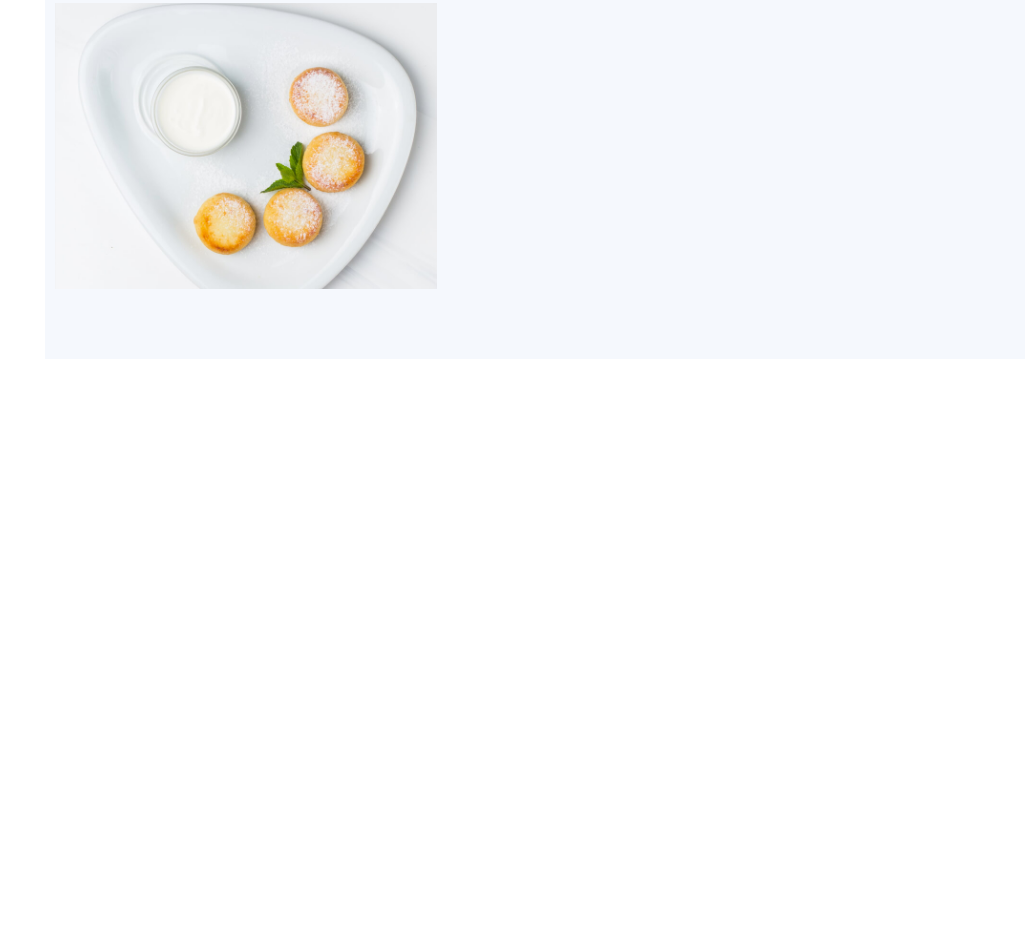
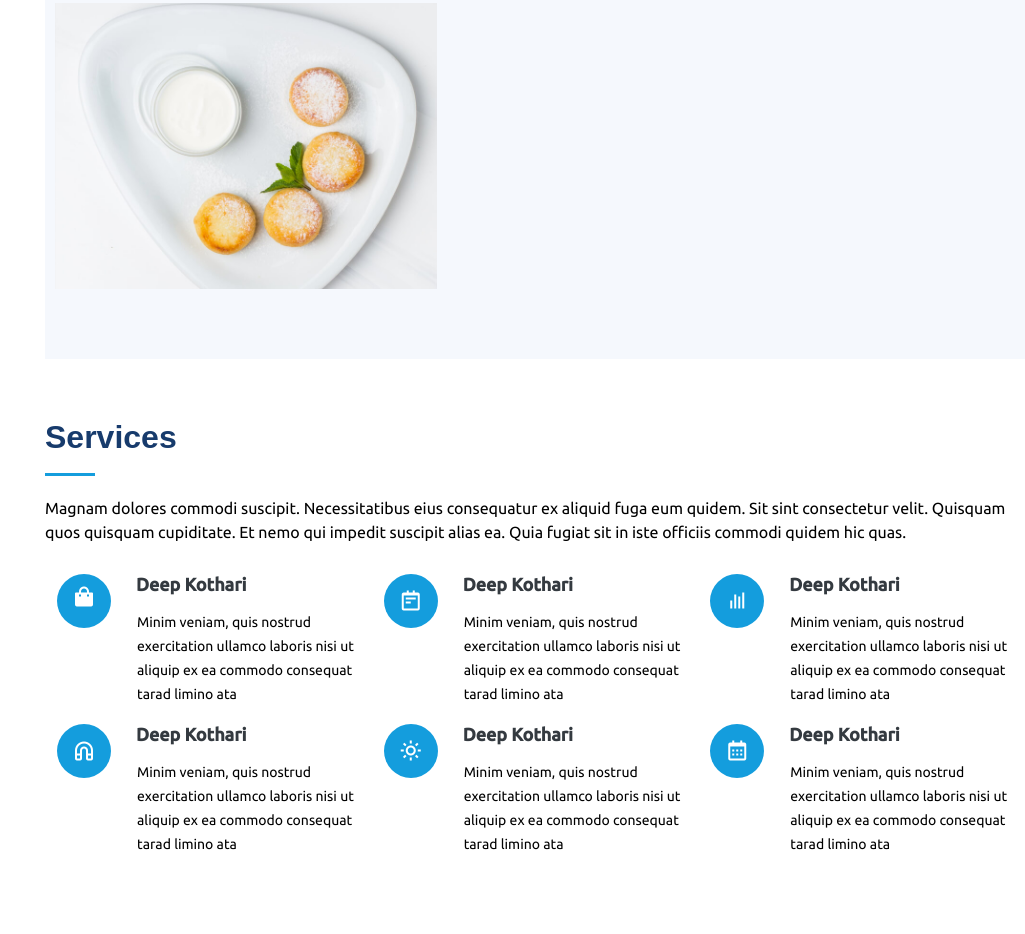
Before and after one commit to deepk2891/portfolio-1, a plain HTML site: page index.html in a window 1280 px wide. Shown: the part 3365-4299 px from the top of the page, without its empty margins (255-1280 px from the left). Before the commit the page ends 3724 px from the top, so only its background shows below. Drawn offline with nearby package versions, Linux system fonts and the light colour scheme.

Commit message:
added services section

```diff
--- a/css/style.css
+++ b/css/style.css
@@ -457,3 +457,56 @@ strong {
 }
 
 /* ----------------------  /portfolio  ---------------------------------------- */
+/* ----------------------  services  ---------------------------------------- */
+.servicebox {
+  height: 130px;
+  width: 33.33%;
+  margin-bottom: 20px;
+  padding: 0 12px;
+}
+.services .servicebox:hover {
+}
+.services .icon {
+  float: left;
+  display: flex;
+  align-items: center;
+  justify-content: center;
+  width: 54px;
+  height: 54px;
+  background: #149ddd;
+  border-radius: 50%;
+  transition: 0.5s;
+}
+.services .icon i {
+  color: #fff;
+  font-size: 24px;
+  line-height: 0;
+  cursor: pointer;
+}
+/* .services .icon i:hover {
+  background-color: #149ddd;
+  color: #ffffff;
+  border: 1px solid #149ddd;
+} */
+.services .title a {
+  color: #343a40;
+  font-size: 18px;
+  font-weight: 700;
+  line-height: 21px;
+  text-decoration-style: solid;
+  margin-left: 25px;
+  margin-bottom: 15px;
+}
+.services .desc {
+  padding: 0;
+}
+.services .desc p {
+  margin-top: 15px;
+  margin-left: 80px;
+  line-height: 24px;
+  font-size: 14px;
+  font-weight: 400;
+  width: auto;
+  text-align: start;
+}
+/* ----------------------  /services  ---------------------------------------- */
--- a/index.html
+++ b/index.html
@@ -347,7 +347,85 @@
         </section>
         <!-- ---------------------- /PORTFOLIO SECTION ---------------------------------------- -->
         <!-- ---------------------- SERVICES SECTION ---------------------------------------- -->
-
+        <section class="services" id="services">
+          <div class="container">
+            <div class="section-title">
+              <h2>Services</h2>
+              <p>
+                Magnam dolores commodi suscipit. Necessitatibus eius consequatur
+                ex aliquid fuga eum quidem. Sit sint consectetur velit. Quisquam
+                quos quisquam cupiditate. Et nemo qui impedit suscipit alias ea.
+                Quia fugiat sit in iste officiis commodi quidem hic quas.
+              </p>
+            </div>
+            <div class="row">
+              <div class="servicebox">
+                <div class="icon">
+                  <a><i class="bx bxs-shopping-bag"></i></a>
+                </div>
+                <div class="title"><a href="">Deep Kothari</a></div>
+                <div class="desc">
+                  <p>
+                    Minim veniam, quis nostrud exercitation ullamco laboris nisi
+                    ut aliquip ex ea commodo consequat tarad limino ata
+                  </p>
+                </div>
+              </div>
+              <div class="servicebox">
+                <div class="icon"><i class="bx bx-notepad"></i></div>
+                <div class="title"><a href="">Deep Kothari</a></div>
+                <div class="desc">
+                  <p>
+                    Minim veniam, quis nostrud exercitation ullamco laboris nisi
+                    ut aliquip ex ea commodo consequat tarad limino ata
+                  </p>
+                </div>
+              </div>
+              <div class="servicebox">
+                <div class="icon"><i class="bx bx-bar-chart"></i></div>
+                <div class="title"><a href="">Deep Kothari</a></div>
+                <div class="desc">
+                  <p>
+                    Minim veniam, quis nostrud exercitation ullamco laboris nisi
+                    ut aliquip ex ea commodo consequat tarad limino ata
+                  </p>
+                </div>
+              </div>
+              <div class="servicebox">
+                <div class="icon">
+                  <i class="bx bx-magnet bx-flip-vertical"></i>
+                </div>
+                <div class="title"><a href="">Deep Kothari</a></div>
+                <div class="desc">
+                  <p>
+                    Minim veniam, quis nostrud exercitation ullamco laboris nisi
+                    ut aliquip ex ea commodo consequat tarad limino ata
+                  </p>
+                </div>
+              </div>
+              <div class="servicebox">
+                <div class="icon"><i class="bx bx-sun"></i></div>
+                <div class="title"><a href="">Deep Kothari</a></div>
+                <div class="desc">
+                  <p>
+                    Minim veniam, quis nostrud exercitation ullamco laboris nisi
+                    ut aliquip ex ea commodo consequat tarad limino ata
+                  </p>
+                </div>
+              </div>
+              <div class="servicebox">
+                <div class="icon"><i class="bx bx-calendar"></i></div>
+                <div class="title"><a href="">Deep Kothari</a></div>
+                <div class="desc">
+                  <p>
+                    Minim veniam, quis nostrud exercitation ullamco laboris nisi
+                    ut aliquip ex ea commodo consequat tarad limino ata
+                  </p>
+                </div>
+              </div>
+            </div>
+          </div>
+        </section>
         <!-- ---------------------- /SERVICES SECTION ---------------------------------------- -->
         <!-- ---------------------- TESTIMONIALS SECTION ---------------------------------------- -->
         <!-- ---------------------- /TESTIMONIALS SECTION ---------------------------------------- -->
```
